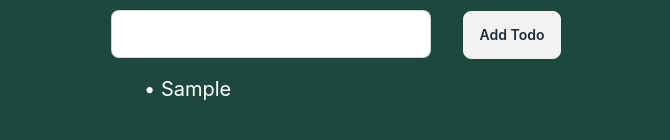
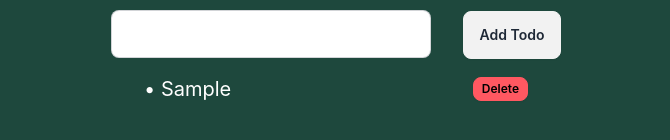
Before and after one commit to Conductor-Codes/demo-todo-app, a React (Create React App) app: page / in a window 1280 px wide. Both pictures are taken after typing "Sample" into the empty fields and a click on the button "Add Todo". Shown: the part 356-496 px from the top of the page, without its empty margins (304-974 px from the left). Built offline with nearby package versions, Linux system fonts and the light colour scheme.

Commit message:
add the capabaility to delete my todo items

```diff
--- a/src/App.js
+++ b/src/App.js
@@ -14,6 +14,11 @@ function App() {
 
   const handleInputChange = (event) => {
     setInput(event.target.value);
+  };
+
+  const handleDeleteTodo = (index) => {
+    const newTodos = todos.filter((_, i) => i !== index);
+    setTodos(newTodos);
   };
 
   return (
@@ -42,10 +47,11 @@ function App() {
           <ul>
             {todos.map((todo, index) => (
               <li
-                className="TextColor text-xl text-left mx-auto w-3/5 pt-4"
+                className="TextColor text-xl text-left mx-auto w-3/5 pt-4 flex justify-between items-center"
                 key={index}
               >
                 &#x2022; {todo}
+                <button onClick={() => handleDeleteTodo(index)} className="btn btn-error btn-xs">Delete</button>
               </li>
             ))}
           </ul>
```
Also changed, not shown: .autopilot/config.yml (added), autopilot_task.txt (added), 1 other file (tests, documents, lock files or other folders).
